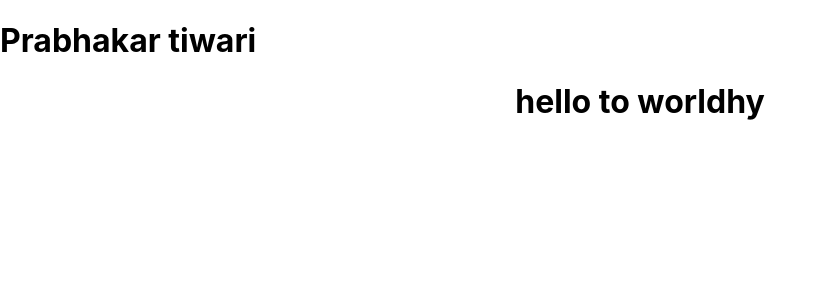
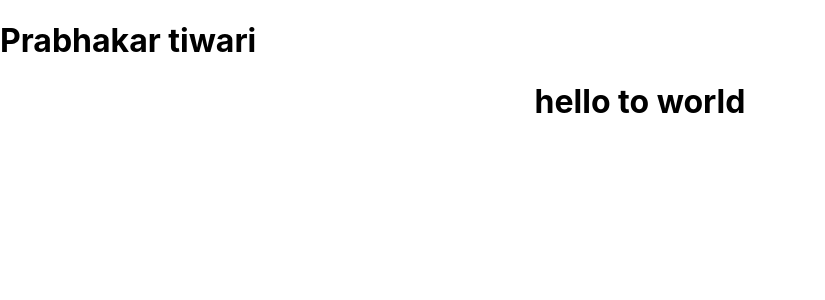
Before and after one commit to ptiwari17/Restaurent_Website, a React (Create React App) app: page / in a window 1280 px wide. Shown: the top 300 px of the page, without its empty margins (0-825 px from the left). Built offline with nearby package versions, Linux system fonts and the light colour scheme.

Commit message:
this at learning phase

```diff
--- a/src/App.js
+++ b/src/App.js
@@ -3,7 +3,7 @@ import './App.css';
 function App() {
   return (
     <div className="App">
-      <h1>hello to worldhy</h1>
+      <h1>hello to world</h1>
     </div>
   );
 }
```
